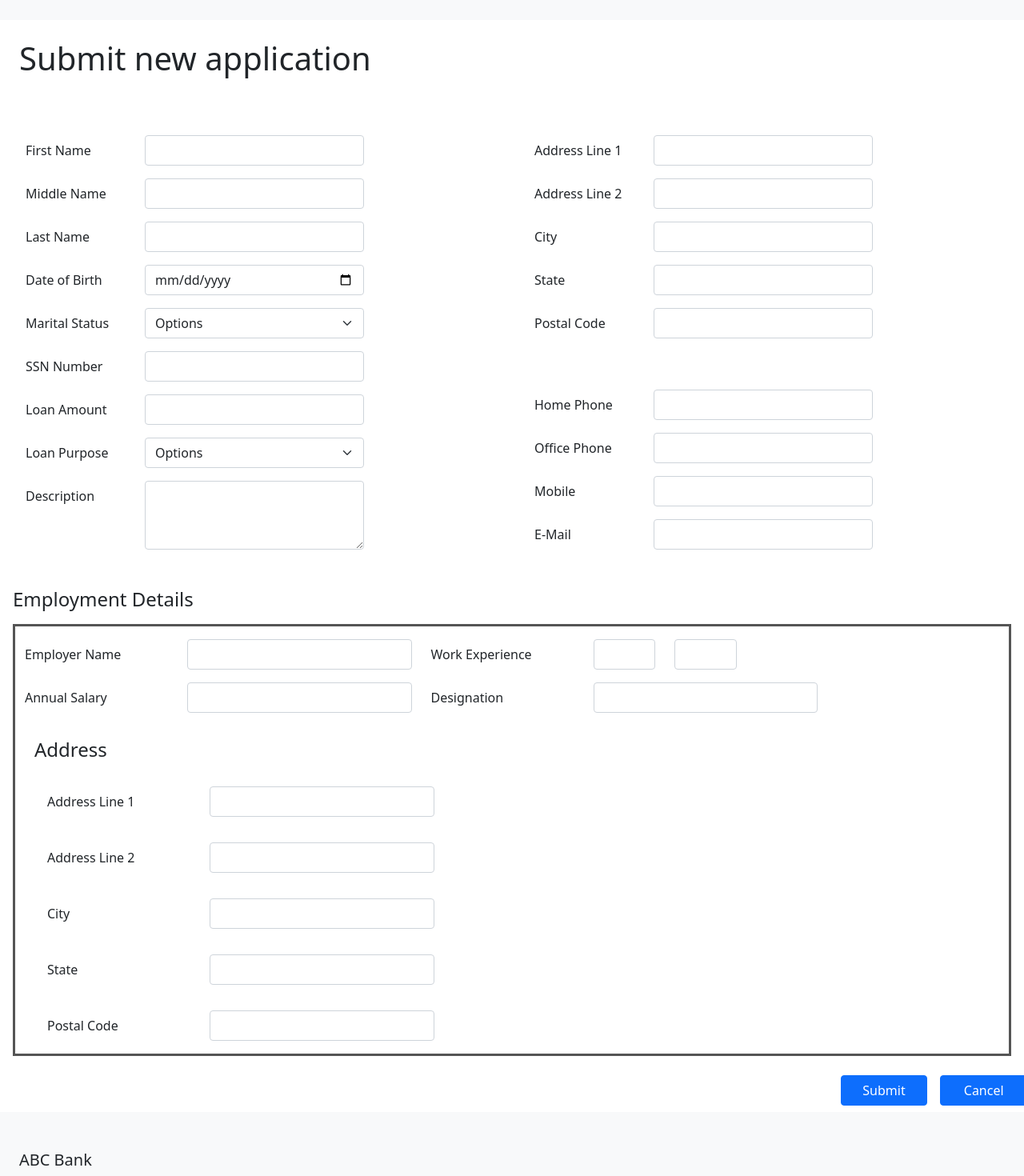
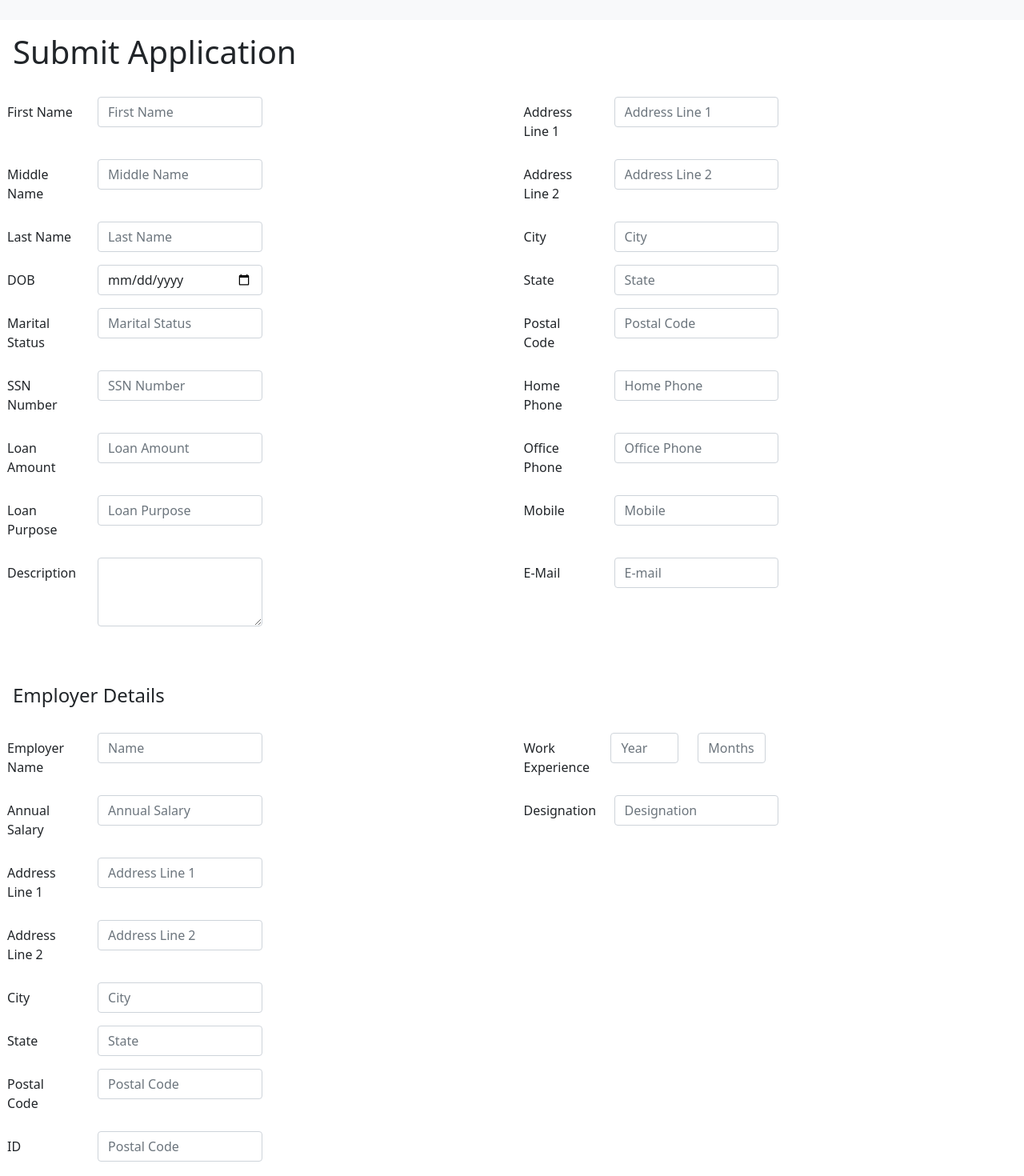
Before and after one commit to sss-sharp1331/loan-app, an Angular app: page /submit-application in a window 1280 px wide. Shown: the part 100-1570 px from the top of the page at 80% size. Built offline with nearby package versions, Linux system fonts and the light colour scheme.

Commit message:
UI form fix

```diff
--- a/src/app/submit-application/submit-application.component.css
+++ b/src/app/submit-application/submit-application.component.css
@@ -1,4 +1,13 @@
-.emp-det
-{
-  border: 3px solid #555;
+
+.class-1{
+  max-width: 50%;
+  margin-left: 1%;
 }
+.class-2{
+  max-width: 50%;
+  float: right;
+}
+
+.bt-5{
+  float: right;
+}
--- a/src/app/submit-application/submit-application.component.html
+++ b/src/app/submit-application/submit-application.component.html
@@ -1,211 +1,337 @@
+<h1 class="p-3"> Submit Application</h1>
+<div class="row">
+  <form action="http://localhost:8000/submit" method="post">
+  <div class="row">
 
-<h1 class="p-4">Submit new application </h1>
-<!--Form for applicant details-->
-<div class="m-3 row g-3 ms-2 p-3">
-<form class="col">
-<div class="row mb-3">
-    <label for="inputEmail3" class="col-sm-3 col-form-label">First Name</label>
-    <div class="col-sm-6">
-      <input type="text" class="form-control" id="inputEmail3">
+  <div class="col p-2 class-1">
+      <div class="form-group row">
+        <label for="staticEmail" class="col-sm-2 col-form-label">First Name</label>
+        <div class="col-sm-8">
+        <input type="text" class="form-control class-1" id="autoSizingInput" placeholder="First Name" name="firstName">
+        </div>
+      </div>
+  </div>
+  <div class="col p-2 class-2">
+      <div class="form-group row">
+        <label for="staticEmail" class="col-sm-2 col-form-label">Address Line 1</label>
+        <div class="col-sm-8">
+        <input type="text" class="form-control class-1" id="autoSizingInput" placeholder="Address Line 1" name="aDL1">
+        </div>
       </div>
   </div>
 
-<div class="row mb-3">
-    <label for="inputEmail3" class="col-sm-3 col-form-label">Middle Name</label>
-    <div class="col-sm-6">
-      <input type="text" class="form-control" id="inputEmail3">
+  </div>
+
+  <div class="row">
+
+  <div class="col p-2 class-1">
+      <div class="form-group row">
+        <label for="staticEmail" class="col-sm-2 col-form-label">Middle Name</label>
+        <div class="col-sm-8">
+        <input type="text" class="form-control class-1" id="autoSizingInput" placeholder="Middle Name" name="middleName">
+        </div>
+      </div>
+  </div>
+  <div class="col p-2 class-2">
+      <div class="form-group row">
+        <label for="staticEmail" class="col-sm-2 col-form-label">Address Line 2</label>
+        <div class="col-sm-8">
+        <input type="text" class="form-control class-1" id="autoSizingInput" placeholder="Address Line 2" name="aDL2">
+        </div>
       </div>
   </div>
 
-<div class="row mb-3">
-    <label for="inputEmail3" class="col-sm-3 col-form-label">Last Name</label>
-    <div class="col-sm-6">
-      <input type="text" class="form-control" id="inputEmail3">
+  </div>
+
+  <div class="row">
+
+  <div class="col p-2 class-1">
+      <div class="form-group row">
+        <label for="staticEmail" class="col-sm-2 col-form-label">Last Name </label>
+        <div class="col-sm-8">
+        <input type="text" class="form-control class-1" id="autoSizingInput" placeholder="Last Name" name="lastName">
+        </div>
+      </div>
+  </div>
+<div class="col p-2 class-2">
+      <div class="form-group row">
+        <label for="staticEmail" class="col-sm-2 col-form-label">City</label>
+        <div class="col-sm-8">
+        <input type="text" class="form-control class-1" id="autoSizingInput" placeholder="City" name="city">
+        </div>
       </div>
   </div>
 
-<div class="row mb-3">
-    <label for="inputEmail3" class="col-sm-3 col-form-label">Date of Birth</label>
-    <div class="col-sm-6">
-      <input type="date" class="form-control" id="inputEmail3">
+  </div>
+
+  <div class="row">
+
+  <div class="col p-2 class-1">
+     <div class="form-group row">
+        <label for="staticEmail" class="col-sm-2 col-form-label">DOB</label>
+        <div class="col-sm-8">
+        <input type="date" class="form-control class-1" id="autoSizingInput" placeholder="DOB" name="dateOfBirth" >
+        </div>
+      </div>
+  </div>
+<div class="col p-2 class-2">
+      <div class="form-group row">
+        <label for="staticEmail" class="col-sm-2 col-form-label">State</label>
+        <div class="col-sm-8">
+        <input type="text" class="form-control class-1" id="autoSizingInput" placeholder="State" name="state">
+        </div>
       </div>
   </div>
 
-<div class="row mb-3">
-    <label for="inputEmail3" class="col-sm-3 col-form-label">Marital Status</label>
-    <div class="col-sm-6">
-    <select id="inputEmail3" class="form-select">
-      <option>Options</option>
-      <option>Options</option>
-    </select>
+  </div>
+  <div class="row">
+
+  <div class="col p-2 class-1">
+      <div class="form-group row">
+        <label for="staticEmail" class="col-sm-2 col-form-label">Marital Status</label>
+        <div class="col-sm-8">
+        <input type="text" class="form-control class-1" id="autoSizingInput" placeholder="Marital Status" name="maritalStatus">
+        </div>
+      </div>
+  </div>
+<div class="col p-2 class-2">
+      <div class="form-group row">
+        <label for="staticEmail" class="col-sm-2 col-form-label">Postal Code</label>
+        <div class="col-sm-8">
+        <input type="text" class="form-control class-1" id="autoSizingInput" placeholder="Postal Code" name="postalCode">
+        </div>
       </div>
   </div>
 
-<div class="row mb-3">
-    <label for="inputEmail3" class="col-sm-3 col-form-label">SSN Number</label>
-    <div class="col-sm-6">
-      <input type="text" class="form-control" id="inputEmail3">
+  </div>
+
+  <div class="row">
+
+  <div class="col p-2 class-1">
+      <div class="form-group row">
+        <label for="staticEmail" class="col-sm-2 col-form-label">SSN Number</label>
+        <div class="col-sm-8">
+        <input type="text" class="form-control class-1" id="autoSizingInput" placeholder="SSN Number" name="sSNNumber">
+        </div>
+      </div>
+  </div>
+<div class="col p-2 class-2">
+      <div class="form-group row">
+        <label for="staticEmail" class="col-sm-2 col-form-label">Home Phone</label>
+        <div class="col-sm-8">
+        <input type="text" class="form-control class-1" id="autoSizingInput" placeholder="Home Phone" name="homePhone">
+        </div>
       </div>
   </div>
 
-<div class="row mb-3">
-    <label for="inputEmail3" class="col-sm-3 col-form-label">Loan Amount</label>
-    <div class="col-sm-6">
-      <input type="text" class="form-control" id="inputEmail3">
+  </div>
+
+  <div class="row">
+
+  <div class="col p-2 class-1">
+      <div class="form-group row">
+        <label for="staticEmail" class="col-sm-2 col-form-label">Loan Amount</label>
+        <div class="col-sm-8">
+        <input type="text" class="form-control class-1" id="autoSizingInput" placeholder="Loan Amount" name="loanAmount">
+        </div>
+      </div>
+  </div>
+<div class="col p-2 class-2">
+      <div class="form-group row">
+        <label for="staticEmail" class="col-sm-2 col-form-label">Office Phone</label>
+        <div class="col-sm-8">
+        <input type="text" class="form-control class-1" id="autoSizingInput" placeholder="Office Phone" name="officePhone">
+        </div>
       </div>
   </div>
 
-<div class="row mb-3">
-    <label for="inputEmail3" class="col-sm-3 col-form-label">Loan Purpose</label>
-    <div class="col-sm-6">
-    <select id="inputEmail3" class="form-select">
-      <option>Options</option>
-      <option>Options</option>
-    </select>
+  </div>
+
+  <div class="row">
+
+  <div class="col p-2 class-1">
+      <div class="form-group row">
+        <label for="staticEmail" class="col-sm-2 col-form-label">Loan Purpose</label>
+        <div class="col-sm-8">
+        <input type="text" class="form-control class-1" id="autoSizingInput" placeholder="Loan Purpose" name="loanPurpose">
+        </div>
+      </div>
+  </div>
+<div class="col p-2 class-2">
+      <div class="form-group row">
+        <label for="staticEmail" class="col-sm-2 col-form-label">Mobile</label>
+        <div class="col-sm-8">
+        <input type="text" class="form-control class-1" id="autoSizingInput" placeholder="Mobile" name="mobile">
+        </div>
       </div>
   </div>
 
-  <div class="row mb-3">
-    <label for="inputEmail3" class="col-sm-3 col-form-label">Description</label>
-    <div class="col-sm-6">
-      <textarea class="form-control" id="inputEmail3" rows="3"></textarea>
+  </div>
+
+  <div class="row">
+
+  <div class="col p-2 class-1">
+  <div class="form-group row">
+    <label for="inputEmail3" class="col-sm-2 col-form-label">Description</label>
+      <div class="col-sm-8">
+      <textarea class="form-control class-1" id="autoSizingInput" rows="3" name="description"></textarea>
+    </div>
   </div>
   </div>
 
-
-</form>
-<!--Form right 2-->
-<form class="col ms-5">
-<div class="row mb-3">
-    <label for="inputEmail3" class="col-sm-3 col-form-label">Address Line 1</label>
-    <div class="col-sm-6">
-      <input type="text" class="form-control" id="inputEmail3">
+<div class="col p-2 class-2">
+      <div class="form-group row">
+        <label for="staticEmail" class="col-sm-2 col-form-label">E-Mail</label>
+        <div class="col-sm-8">
+        <input type="text" class="form-control class-1" id="autoSizingInput" placeholder="E-mail" name="email">
+        </div>
       </div>
   </div>
 
-<div class="row mb-3">
-    <label for="inputEmail3" class="col-sm-3 col-form-label">Address Line 2</label>
-    <div class="col-sm-6">
-      <input type="text" class="form-control" id="inputEmail3">
+  </div>
+  <br/>
+  <br/>
+  <h4 class="p-3">Employer Details</h4>
+  <div class="row">
+
+  <div class="col p-2 class-1">
+      <div class="form-group row">
+        <label for="staticEmail" class="col-sm-2 col-form-label">Employer Name</label>
+        <div class="col-sm-8">
+        <input type="text" class="form-control class-1" id="autoSizingInput" placeholder="Name" name="employerName">
+        </div>
+      </div>
+  </div>
+<div class="col p-2 class-2">
+      <div class="form-group row">
+        <label for="staticEmail" class="col-sm-2 col-form-label">Work Experience</label>
+        <div class="col-sm-2">
+          <input type="text" class="form-control" id="inputEmail3" placeholder="Year" name="workExpTo">
+        </div>
+        <div class="col-sm-2">
+           <input type="text" class="form-control" id="inputEmail3" placeholder="Months" name="workExpFrom">
+        </div>
       </div>
   </div>
 
-<div class="row mb-3">
-    <label for="inputEmail3" class="col-sm-3 col-form-label">City</label>
-    <div class="col-sm-6">
-      <input type="text" class="form-control" id="inputEmail3">
+  </div>
+
+<div class="row">
+
+  <div class="col p-2 class-1">
+      <div class="form-group row">
+        <label for="staticEmail" class="col-sm-2 col-form-label">Annual Salary</label>
+        <div class="col-sm-8">
+        <input type="text" class="form-control class-1" id="autoSizingInput" placeholder="Annual Salary" name="annualSalary">
+        </div>
+      </div>
+  </div>
+<div class="col p-2 class-2">
+      <div class="form-group row">
+        <label for="staticEmail" class="col-sm-2 col-form-label">Designation</label>
+        <div class="col-sm-8">
+        <input type="text" class="form-control class-1" id="autoSizingInput" placeholder="Designation" name="designation">
+        </div>
       </div>
   </div>
 
-<div class="row mb-3">
-    <label for="inputEmail3" class="col-sm-3 col-form-label">State</label>
-    <div class="col-sm-6">
-      <input type="text" class="form-control" id="inputEmail3">
+  </div>
+
+
+<div class="row">
+
+  <div class="col p-2 class-1">
+      <div class="form-group row">
+        <label for="staticEmail" class="col-sm-2 col-form-label">Address Line 1</label>
+        <div class="col-sm-8">
+        <input type="text" class="form-control class-1" id="autoSizingInput" placeholder="Address Line 1" name="emp_ADL1">
         </div>
       </div>
+  </div>
+<div class="col p-2 class-2">
 
-<div class="row mb-3">
-    <label for="inputEmail3" class="col-sm-3 col-form-label">Postal Code </label>
-    <div class="col-sm-6">
-      <input type="text" class="form-control" id="inputEmail3">
+  </div>
+
+  </div>
+<div class="row">
+
+  <div class="col p-2 class-1">
+      <div class="form-group row">
+        <label for="staticEmail" class="col-sm-2 col-form-label">Address Line 2</label>
+        <div class="col-sm-8">
+        <input type="text" class="form-control class-1" id="autoSizingInput" placeholder="Address Line 2" name="emp_ADL2">
         </div>
       </div>
+  </div>
+<div class="col p-2 class-2">
 
-<div class="row mb-3 mt-5">
-    <label for="inputEmail3" class="col-sm-3 col-form-label mt-3">Home Phone</label>
-    <div class="col-sm-6 ">
-      <input type="text" class="form-control mt-3" id="inputEmail3">
+  </div>
+
+  </div>
+<div class="row">
+
+  <div class="col p-2 class-1">
+      <div class="form-group row">
+        <label for="staticEmail" class="col-sm-2 col-form-label">City</label>
+        <div class="col-sm-8">
+        <input type="text" class="form-control class-1" id="autoSizingInput" placeholder="City" name="emp_City">
         </div>
       </div>
+  </div>
+<div class="col p-2 class-2">
 
- <div class="row mb-3">
-    <label for="inputEmail3" class="col-sm-3 col-form-label">Office Phone</label>
-    <div class="col-sm-6">
-      <input type="text" class="form-control" id="inputEmail3">
+  </div>
+
+  </div>
+<div class="row">
+
+  <div class="col p-2 class-1">
+      <div class="form-group row">
+        <label for="staticEmail" class="col-sm-2 col-form-label">State</label>
+        <div class="col-sm-8">
+        <input type="text" class="form-control class-1" id="autoSizingInput" placeholder="State" name="emp_State">
         </div>
       </div>
-  <div class="row mb-3">
-    <label for="inputEmail3" class="col-sm-3 col-form-label">Mobile</label>
-    <div class="col-sm-6">
-      <input type="text" class="form-control" id="inputEmail3">
+  </div>
+<div class="col p-2 class-2">
+
+  </div>
+
+  </div>
+
+<div class="row">
+
+  <div class="col p-2 class-1">
+      <div class="form-group row">
+        <label for="staticEmail" class="col-sm-2 col-form-label">Postal Code</label>
+        <div class="col-sm-8">
+        <input type="text" class="form-control class-1" id="autoSizingInput" placeholder="Postal Code" name="emp_PostalCode">
         </div>
       </div>
-  <div class="row mb-3">
-    <label for="inputEmail3" class="col-sm-3 col-form-label">E-Mail</label>
-    <div class="col-sm-6">
-      <input type="email" class="form-control" id="inputEmail3">
+  </div>
+<div class="col p-2 class-2">
+
+  </div>
+
+  </div>
+<div class="row">
+
+  <div class="col p-2 class-1">
+      <div class="form-group row">
+        <label for="staticEmail" class="col-sm-2 col-form-label">ID</label>
+        <div class="col-sm-8">
+        <input type="text" class="form-control class-1" id="autoSizingInput" placeholder="Postal Code" name="id">
         </div>
       </div>
-
-</form>
   </div>
-
-<!--About Employer Details-->
-
-<h4 class="m-3">Employment Details</h4>
-<form class="m-3 row g-3 emp-det">
-<div class="row mb-3 pt-3">
-  <label for="inputEmail3" class="col-sm-2 col-form-label">Employer Name</label>
-  <div class="col-sm-3">
-      <input type="text" class="form-control" id="inputEmail3">
-  </div>
-  <label for="inputEmail3" class="col-sm-2 col-form-label">Work Experience</label>
-  <div class="col-sm-1">
-      <input type="text" class="form-control" id="inputEmail3">
-  </div>
-  <div class="col-sm-1">
-      <input type="text" class="form-control" id="inputEmail3">
+<div class="col p-2 class-2">
 </div>
 </div>
-
-<div class="row mb-3">
-  <label for="inputEmail3" class="col-sm-2 col-form-label">Annual Salary</label>
-  <div class="col-sm-3">
-      <input type="text" class="form-control" id="inputEmail3">
-  </div>
-  <label for="inputEmail3" class="col-sm-2 col-form-label">Designation</label>
-  <div class="col-sm-3">
-      <input type="text" class="form-control" id="inputEmail3">
-  </div>
-</div>
-
-<h4 class="m-3">Address</h4>
-  <div class="row mb-3 m-3">
-  <label for="inputEmail3" class="col-sm-2 col-form-label">Address Line 1</label>
-  <div class="col-sm-3">
-      <input type="text" class="form-control" id="inputEmail3">
-  </div>
-</div>
-
-  <div class="row mb-3 m-3">
-  <label for="inputEmail3" class="col-sm-2 col-form-label">Address Line 2</label>
-  <div class="col-sm-3">
-      <input type="text" class="form-control" id="inputEmail3">
-  </div>
-</div>
-
-<div class="row mb-3 m-3">
-  <label for="inputEmail3" class="col-sm-2 col-form-label">City</label>
-  <div class="col-sm-3">
-      <input type="text" class="form-control" id="inputEmail3">
-  </div>
-</div>
-
-<div class="row mb-3 m-3">
-  <label for="inputEmail3" class="col-sm-2 col-form-label">State</label>
-  <div class="col-sm-3">
-      <input type="text" class="form-control" id="inputEmail3">
-  </div>
-</div>
-
-<div class="row mb-3 m-3">
-  <label for="inputEmail3" class="col-sm-2 col-form-label">Postal Code</label>
-  <div class="col-sm-3">
-      <input type="text" class="form-control" id="inputEmail3">
+  <div class="row">
+    <div class="col-12">
+      <button type="submit" class="btn btn-primary p-3 m-3 bt-5">Cancel</button>
+      <button type="submit" class="btn btn-primary p-3 m-3 bt-5">Submit</button>
     </div>
   </div>
   </form>
-<div class="row justify-content-end">
-<button type="submit" class="btn btn-primary m-2 col-1">Submit</button>
-<button type="submit" class="btn btn-primary m-2 col-1">Cancel</button>
 </div>
```
Lines whose indentation alone changed are shown as unchanged.
